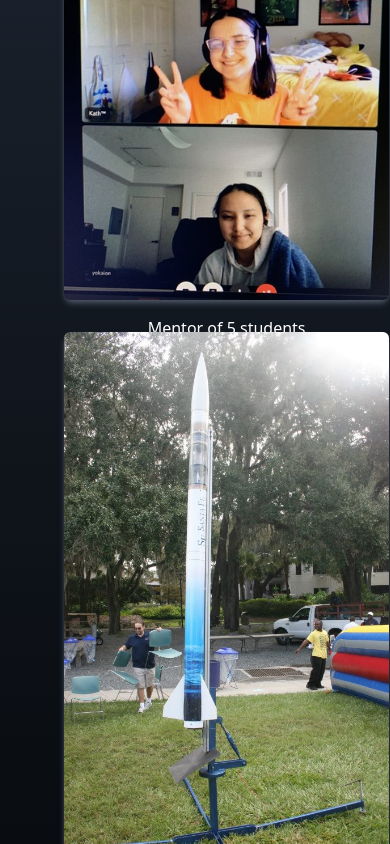
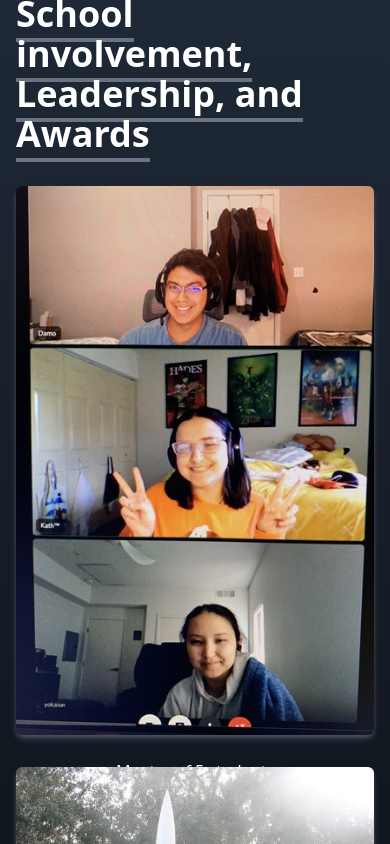
Before and after one commit to kcolindres/Portfolio-in-React, a React (Create React App) app: page / in a window 390 px wide. Shown: the part 7756-8600 px from the top of the page. Built offline with nearby package versions, Linux system fonts and the light colour scheme.

Commit message:
Added more info

```diff
--- a/src/components/About.jsx
+++ b/src/components/About.jsx
@@ -52,7 +52,7 @@ const Experience = () => {
           </p>
         </div>
 
-        <div className="grid sm:grid-cols-2 md:grid-cols-3 gap-8 px-12 sm:px-0">
+        <div className="grid grid-cols-1 sm:grid-cols-2 md:grid-cols-3 gap-8">
           {portfolios.map(({ id, src, title, date }) => (
             <div key={id} className="shadow-md shadow-gray-600 rounded-lg">
               {src.endsWith(".mp4") ? (
--- a/src/components/Involvement.jsx
+++ b/src/components/Involvement.jsx
@@ -37,8 +37,8 @@ const Involvement = () => {
           </p>
         </div>
 
-        <div className="grid sm:grid-cols-2 md:grid-cols-3 gap-8 px-12 sm:px-0">
-          {portfolios.map(({ id, src, url, title, date }) => (
+        <div className="grid grid-cols-1 sm:grid-cols-2 md:grid-cols-3 gap-8">
+          {portfolios.map(({ id, src, url, title }) => (
             <div key={id} className="shadow-md shadow-gray-600 rounded-lg">
               <img
                 src={src}
@@ -46,12 +46,12 @@ const Involvement = () => {
                 className="w-full h-48 object-cover rounded-md duration-200 hover:scale-105" // Use object-cover
                 style={{ objectFit: "cover", width: "100%", height: "100%" }} // Add inline style for object-fit
               />
-              <div className="flex flex-col items-center justify-center">
+              <div className="flex flex-col items-center justify-center px-4 py-2">
+                {" "}
+                {/* Add padding to create space */}
                 <button className="w-full px-4 py-2 m-2 duration-200 hover:scale-105 overflow-hidden">
                   <a href={url} target="_blank" rel="noopener noreferrer">
-                    <span className="whitespace-nowrap">
-                      {title} {date}
-                    </span>
+                    <span className="whitespace-nowrap">{title}</span>
                   </a>
                 </button>
               </div>
--- a/src/components/Portfolio.jsx
+++ b/src/components/Portfolio.jsx
@@ -53,7 +53,7 @@ const Portfolio = () => {
           <p className="py-6">Check out some of my work right here</p>
         </div>
 
-        <div className="grid sm:grid-cols-2 md:grid-cols-3 gap-8 px-12 sm:px-0">
+        <div className="grid grid-cols-1 sm:grid-cols-2 md:grid-cols-3 gap-8">
           {portfolios.map(({ id, src, url }) => (
             <div key={id} className="shadow-md shadow-gray-600 rounded-lg">
               <img
```
